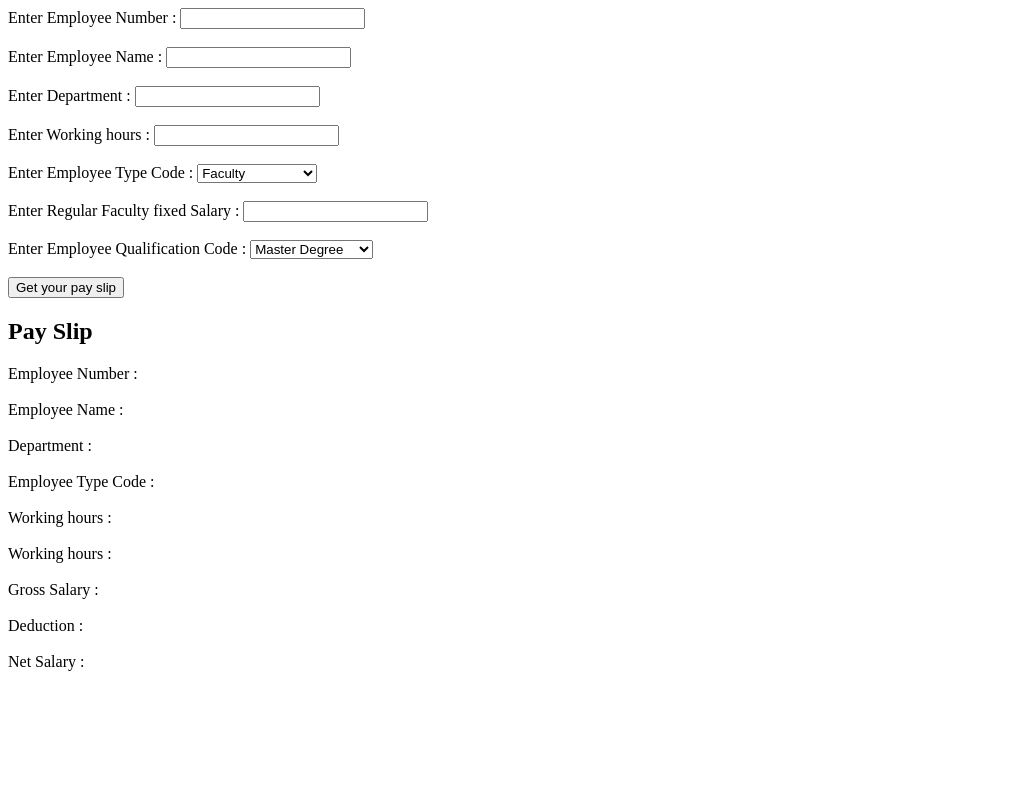
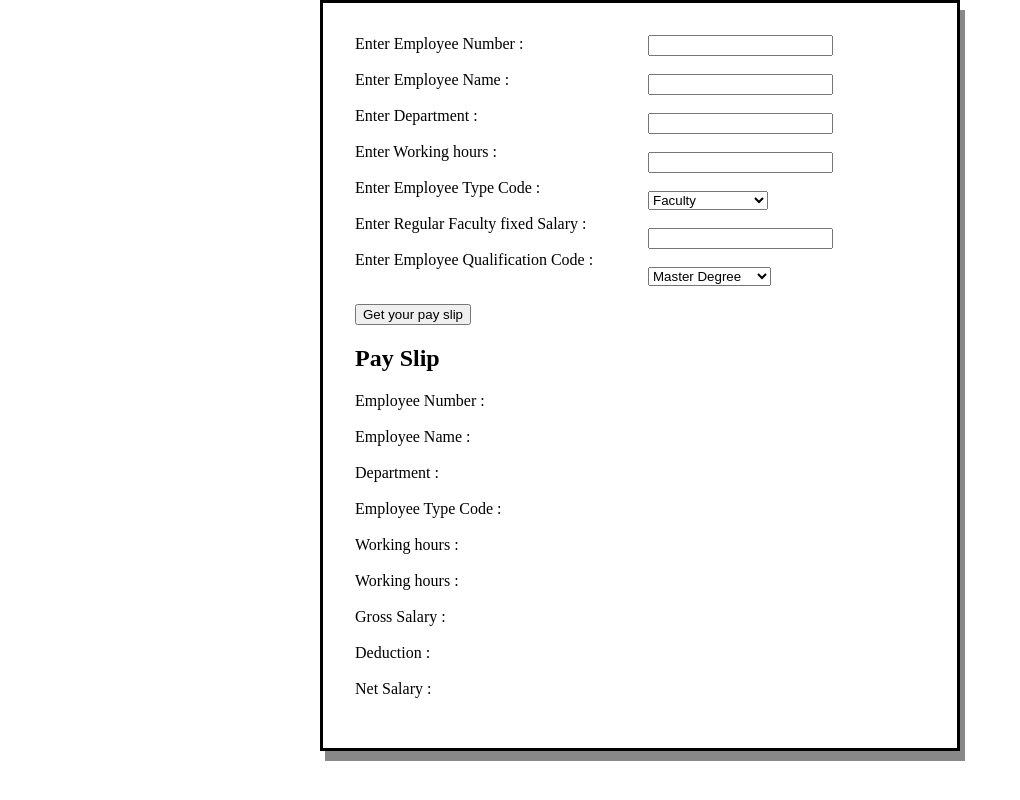
Before and after one commit to dimpyvaidya/Payroll_Assignment2, a plain HTML site: page index.html in a window 1280 px wide. Shown: the whole page, without its empty margins (0-1020 px from the left). Drawn offline with Linux system fonts and the light colour scheme.

Commit message:
some design

```diff
--- a/index.css
+++ b/index.css
@@ -1,3 +1,20 @@
+body {
+    margin: 0 20em;
+    font-style: sans-serif, arial, helvetica;
+    border-style: solid;
+    box-shadow: 5px 10px #888888;
+    text-align: left;
+    padding: 2em;
+}
+
+form {
+    text-align: center;
+}
+
+label {
+    margin-bottom: 1em;
+}
+
 .fixSalary {
     display: none;
 }
@@ -5,3 +22,9 @@
 .show {
     background-color: aqua;
 }
+
+.structure {
+    display: grid;
+    grid-template-columns: 1fr 1fr;
+    grid-gap: 1em;
+}
--- a/index.html
+++ b/index.html
@@ -6,36 +6,37 @@
     <meta name="viewport" content="width=device-width, initial-scale=1.0">
     <meta http-equiv="X-UA-Compatible" content="ie=edge">
     <title>Employee Pay Slip</title>
+    <link rel="stylesheet" href="index.css">
+
 </head>
 
 <body>
-    <form>
-        <label>Enter Employee Number :</label>
+    <main class="structure">
+        <div>
+            <label>Enter Employee Number :</label><br><br>
+            <label>Enter Employee Name :</label><br><br>
+            <label>Enter Department :</label><br><br>
+            <label>Enter Working hours :</label><br><br>
+            <label>Enter Employee Type Code :</label><br><br>
+            <label>Enter Regular Faculty fixed Salary :</label><br><br>
+            <label>Enter Employee Qualification Code :</label><br><br>
+        </div>
+        <div>
             <input type="text" id="num"><br><br>
-
-        <label>Enter Employee Name :</label>
             <input type="text" id="name"><br><br>
-
-        <label>Enter Department :</label>
             <input type="text" id="dept"><br><br>
-
-        <label>Enter Working hours :</label>
             <input type="text" id="hours"><br><br>
-
-        <label>Enter Employee Type Code :</label>
             <select id="empCode">
                 <option value="F">Faculty</option>
                 <option value="R">Regular workers</option>
             </select><br><br>
-        <label>Enter Regular Faculty fixed Salary :</label>
             <input type="text" id="fixSal"><br><br>
-
-        <label>Enter Employee Qualification Code :</label>
             <select id="qualiCode">
                 <option value="M">Master Degree</option>
                 <option value="B">Bachelor Degree</option>
             </select><br><br>
-
+        </div>
+    </main>
 
     <div>
         <input type="button" id="btn" value="Get your pay slip">
```
Lines whose indentation alone changed are shown as unchanged.
